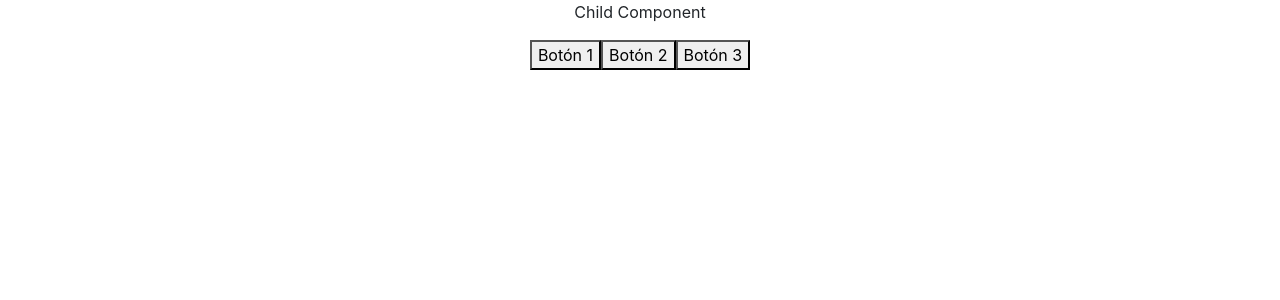
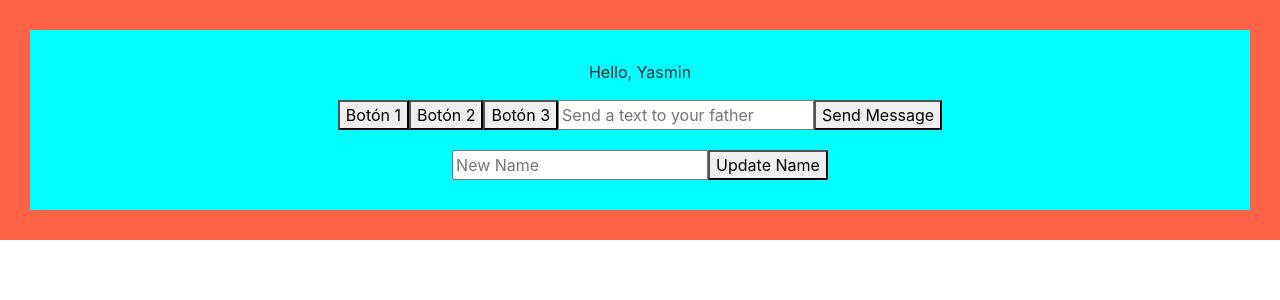
Before and after one commit to adrisanc/React-Project-Practice-OB, a React (Create React App) app: page / in a window 1280 px wide. Shown: the top 300 px of the page. Built offline with nearby package versions, Linux system fonts and the light colour scheme.

Commit message:
[add] modulo 8 completo => Vídeo del tema 8: Manejo de eventos

```diff
--- a/src/components/container/father.jsx
+++ b/src/components/container/father.jsx
@@ -1,12 +1,22 @@
-import React from 'react'
-import Child from '../pure/child'
+import React, { useState } from "react";
+import Child from "../pure/child";
 
 const Father = () => {
+
+  const [name, setName] = useState('Yasmin')
+
+  function ShowMessage(text) {
+    alert(`Message received: ${text}`);
+  }
+
+  function updateName(newName) {
+    setName(newName);
+  }
   return (
-    <div>
-        <Child></Child>
+    <div style={{ background: "tomato", padding: "30px" }}>
+      <Child name={name} send={ShowMessage} update={updateName}></Child>
     </div>
-  )
-}
+  );
+};
 
-export default Father
+export default Father;
--- a/src/components/pure/child.jsx
+++ b/src/components/pure/child.jsx
@@ -1,34 +1,71 @@
-import React from 'react'
+import React, { useRef } from "react";
 
-const Child = () => {
+const Child = ({ name, send, update }) => {
+  const messageRef = useRef("");
 
-    function pressButton(){
-        alert(`DefaultText`)
+  const nameRef = useRef("");
 
+  function pressButton() {
+    const text = messageRef.current.value;
+    alert(`Text in Input: ${text}`);
   }
-    function pressButtonParams(text){
-        alert(`Text: ${text}`)
-
+  function pressButtonParams(text) {
+    alert(`Text: ${text}`);
   }
 
+  function submitName(e) {
+    e.preventDefault();
+    update( nameRef.current.value);
+  }
 
   return (
-    <div>
-        <p onMouseOver={()=>{ console.log('On mouse Over')}}>Child Component</p>
-        <button onClick={() =>{console.log('Botón 1 pulsado')}}>
+    <div style={{ background: "Cyan", padding: "30px" }}>
+      <p
+        onMouseOver={() => {
+          console.log("On mouse Over");
+        }}
+      >
+        Hello, {name}
+      </p>
+      <button
+        onClick={() => {
+          console.log("Botón 1 pulsado");
+        }}
+      >
         Botón 1
       </button>
-        <button onClick={pressButton}>
-            Botón 2
-        </button>
+      <button onClick={pressButton}>Botón 2</button>
       {/* Si es una funcion que recibe parametros no se debe poner así
         <button onClick={pressButtonParams('hELLO')}> si no dentro de una funcion anonima
         como se muetra en la siguiente linea */}
-        <button onClick={() =>pressButtonParams('hELLO')}>
-            Botón 3
+      <button onClick={() => pressButtonParams("hELLO")}>Botón 3</button>
+      <input
+        placeholder="Send a text to your father"
+        onFocus={() => {
+          console.log("Input focused");
+        }}
+        onChange={(e) => {
+          console.log("Input Changed", e.target.value);
+        }}
+        onCopy={() => {
+          console.log("Copied text from Input");
+        }}
+        ref={messageRef}
+      ></input>
+
+      <button onClick={() => send(messageRef.current.value)}>
+        Send Message
       </button>
+
+      <div style={{marginTop: '20px'}}>
+        <form onSubmit={submitName}>
+            <input ref={nameRef} placeholder="New Name">
+            </input>
+            <button type="submit"> Update Name</button>
+        </form>
       </div>
-  )
-}
+    </div>
+  );
+};
 
-export default Child
+export default Child;
```
Lines whose indentation alone changed are shown as unchanged.
